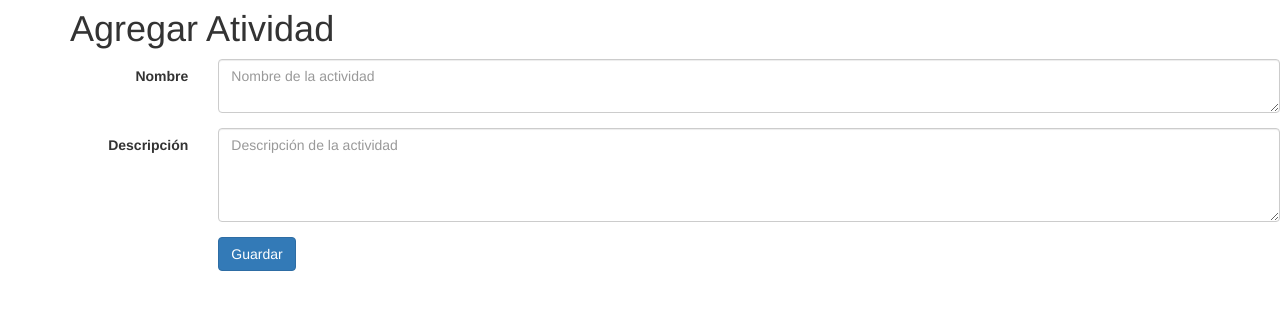
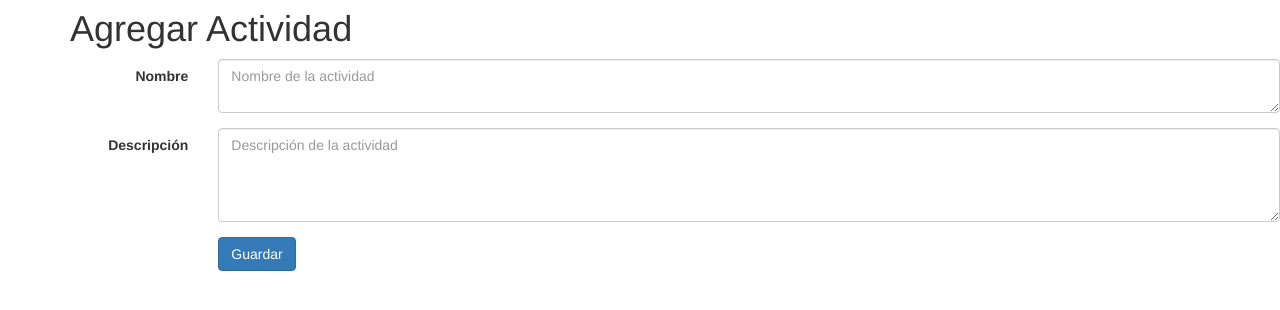
Before and after one commit to JuanCRdrums/pruebasProyecto, a PHP site: page /agregarActividad.php in a window 1280 px wide. Shown: the part 51-361 px from the top of the page. Run offline with PHP 8.4, Linux system fonts and the light colour scheme; some libraries are stand-ins or nearby versions.

Commit message:
Se corrige el título de la página

```diff
--- a/agregarActividad.php
+++ b/agregarActividad.php
@@ -36,7 +36,7 @@
 <div class = "container">
   <br>
   <br>
-  <h1>Agregar Atividad</h1>
+  <h1>Agregar Actividad</h1>
 </div>
 
   <nav class="navbar navbar-inverse navbar-fixed-top bg-inverse">
```
